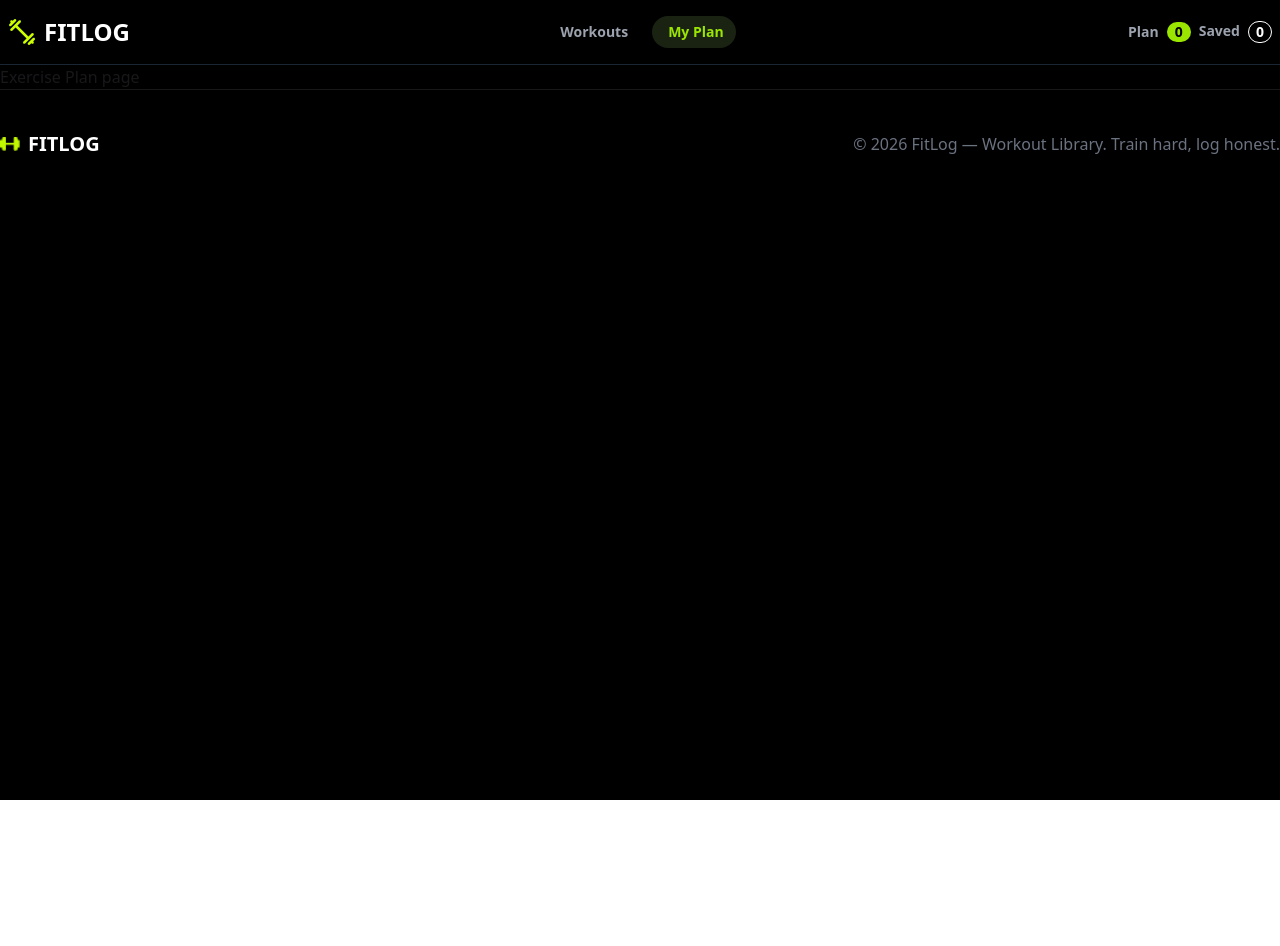
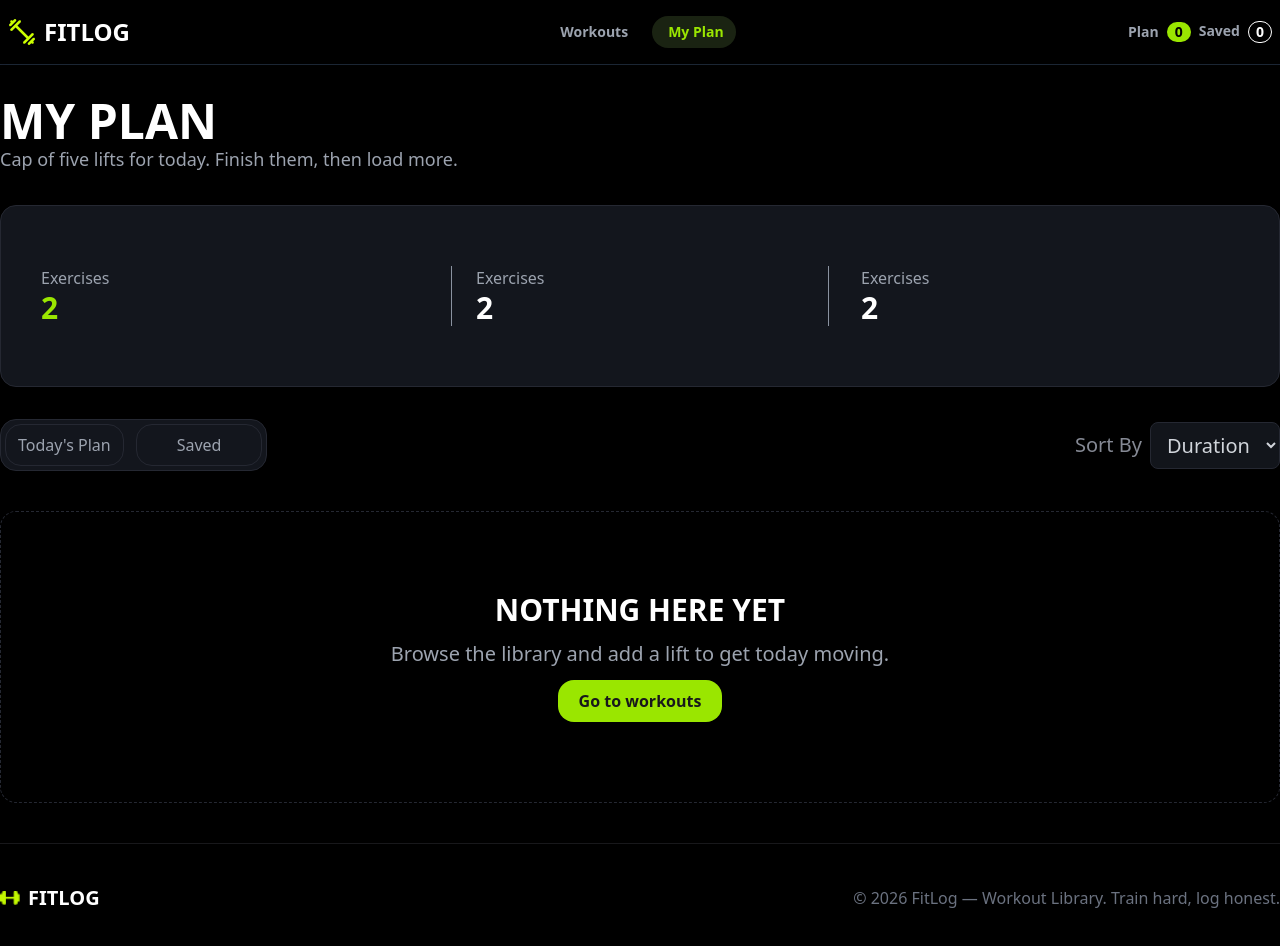
Before and after one commit to nafismahamudshahin/fitlog, a Next.js app: page /my-plan in a window 1280 px wide. Shown: the top 946 px of the page. Before the commit the page ends 800 px from the top, so only its background shows below. Built offline with nearby package versions, Linux system fonts and the light colour scheme.

Commit message:
make my plan page empty component

```diff
--- a/src/app/my-plan/page.tsx
+++ b/src/app/my-plan/page.tsx
@@ -1,9 +1,56 @@
+import Link from 'next/link';
 import React from 'react';
 
 const MyPlanPage = () => {
     return (
         <section className='container mx-auto'>
-            Exercise Plan page
+            <div className='my-8'>
+                <h2 className='text-white font-bold text-5xl'>MY PLAN</h2>
+                <p className='text-lg text-[#9CA3AF]'>Cap of five lifts for today. Finish them, then load more.</p>
+            </div>
+            <div className='grid gap-8 grid-cols-3 rounded-2xl py-15 px-10 bg-[#13161D] border border-[#252832] my-8'>
+                <div className=''>
+                    <p className='text-[#9CA3AF]'>Exercises</p>
+                    <b className='text-lime-400 text-3xl'>2</b>
+                </div>
+                <div className='border-x px-6 border-[#8A92A0]'>
+                    <p className='text-[#9CA3AF]'>Exercises</p>
+                    <b className='text-white text-3xl'>2</b>
+                </div>
+                <div>
+                    <p className='text-[#9CA3AF]'>Exercises</p>
+                    <b className='text-white text-3xl'>2</b>
+                </div>
+            </div>
+            <div>
+                <div className='flex justify-between'>
+                    <div className='bg-[#13161D] text-[#9CA3AF]   flex gap-3 border border-[#252832] rounded-2xl p-1'>
+                        <button className='border border-[#252832] rounded-2xl px-3 py-2'>Today{`'`}s Plan</button>
+                        <button className='border border-[#252832] rounded-2xl px-10 py-2'>Saved</button>
+                    </div>
+                    <div className="flex items-center gap-2">
+                        <span className="text-xl text-[#858994]">Sort By</span>
+                        <select
+                            className="rounded-lg border border-[#252832] bg-[#12151b] px-3 py-2 text-xl text-[#d1d5db] outline-none  focus:border-[#353944]"
+                            defaultValue="duration">
+                            <option value="duration">Duration</option>
+                            <option value="calories">Calories</option>
+                            <option value="difficulty">Difficulty</option>
+                            <option value="name">Name</option>
+                        </select>
+                    </div>
+                </div>
+                <div>
+
+                </div>
+            </div>
+            <div className='space-y-3 text-center border border-dashed border-[#252832] rounded-2xl py-20 my-10'>
+                <h3 className='text-3xl font-bold text-white'>NOTHING HERE YET</h3>
+                <p className='text-xl text-[#9CA3AF]'>Browse the library and add a lift to get today moving.</p>
+                <Link href="/">
+                    <button className='hover:text-lime-400 hover:bg-transparent hover:border-lime-400  cursor-pointer border border-transparent bg-lime-400 py-2 rounded-2xl px-5 font-bold'>Go to workouts</button>
+                </Link>
+            </div>
         </section>
     );
 };
```
